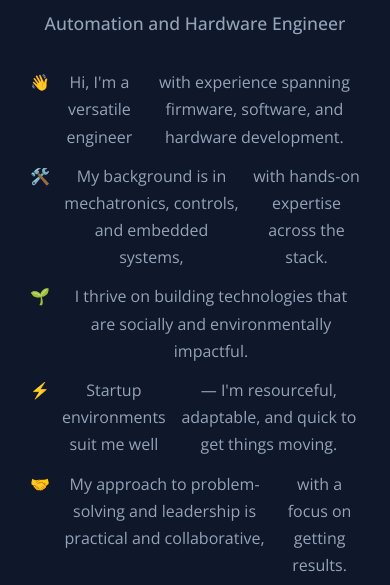
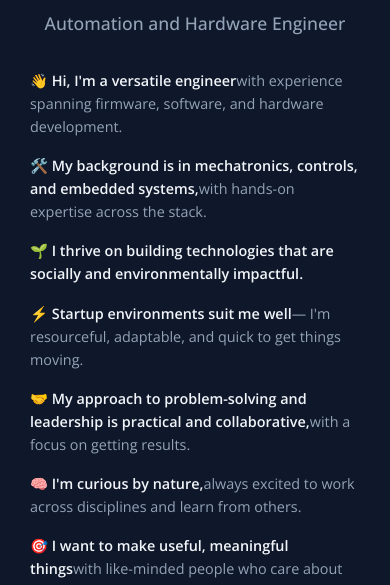
Before and after one commit to Danguana/danguana.github.io, a plain HTML site: page index.html in a window 390 px wide. Shown: the part 229-814 px from the top of the page. Drawn offline with nearby package versions, Linux system fonts and the light colour scheme.

Commit message:
Further changes for mobile version

```diff
--- a/index.html
+++ b/index.html
@@ -424,8 +424,8 @@
             font-weight: 500;
         }
 
-        /* Responsive Design */
-        @media (max-width: 768px) {
+/* Responsive Design */
+@media (max-width: 768px) {
             .hero h1 {
                 font-size: 2rem;
             }
@@ -435,23 +435,24 @@
             }
 
             .hero .description {
-                text-align: center;
-                font-size: 1rem;
+                text-align: left;
+                font-size: 0.9rem;
                 max-width: 100%;
                 padding: 0 10px;
             }
 
             .description-line {
-                margin-bottom: 0.75rem;
-                line-height: 1.7;
+                margin-bottom: 1rem;
+                line-height: 1.6;
+                display: block;
                 word-wrap: break-word;
                 overflow-wrap: break-word;
             }
 
-            /* Remove bold styling on mobile for cleaner reading */
             .description-line strong {
-                font-weight: 400;
-                color: var(--text-secondary);
+                font-weight: 600;
+                color: var(--text-primary);
+                display: inline;
             }
 
             .contact-info {
```
